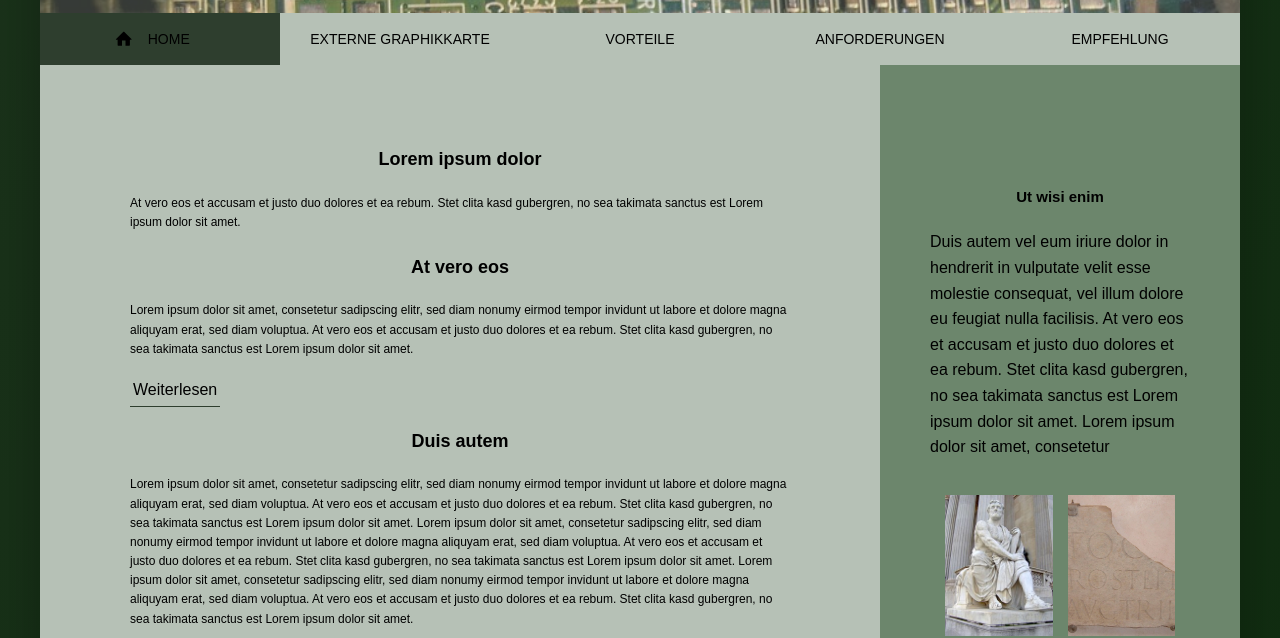
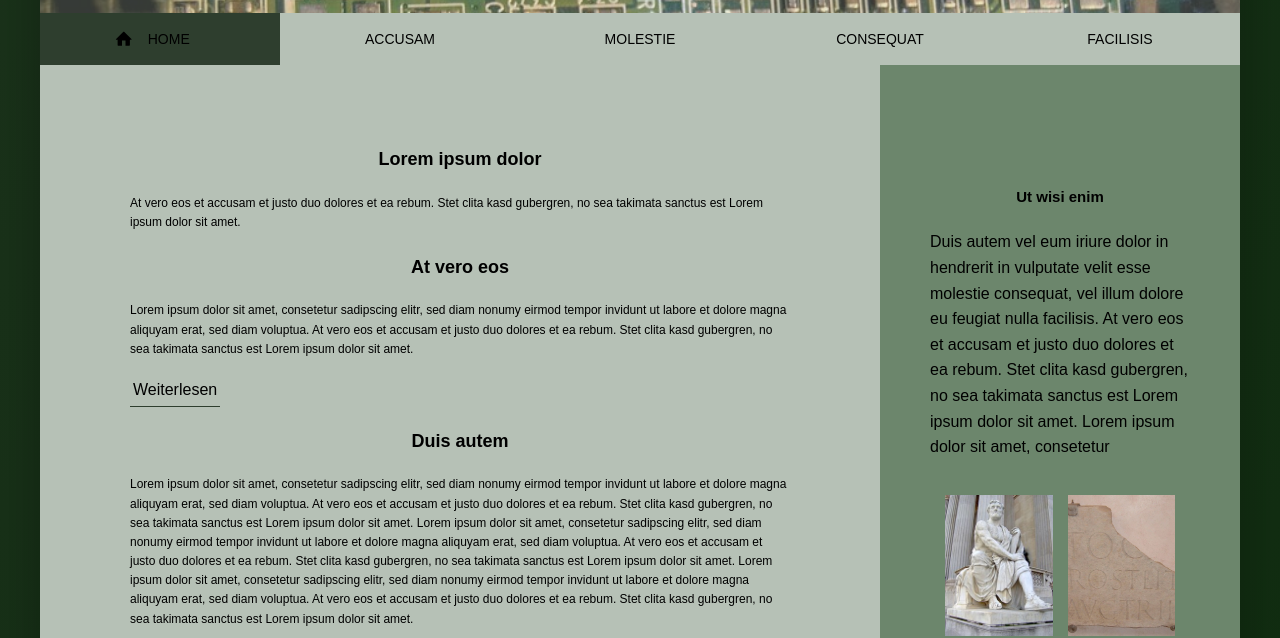
Before and after one commit to frederikschadt/demoseite, a website: page index.html in a window 1280 px wide. Shown: the part 197-835 px from the top of the page. Drawn offline with Linux system fonts and the light colour scheme.

Commit message:
update html-file

```diff
--- a/index.html
+++ b/index.html
@@ -24,10 +24,10 @@
                           <use xlink:href="img/sprite.svg#icon-home"></use>
                       </svg>
                       <a class="navigation__link" href="test3.html">Home</a></li>
-                    <li class="navigation__item"><a class="navigation__link" href="externegraphik.html">externe Graphikkarte</a></li>
-                    <li class="navigation__item"><a class="navigation__link" href="vorteile.html">Vorteile</a></li>
-                    <li class="navigation__item"><a class="navigation__link" href="anforderungen.html">Anforderungen</a></li>
-                    <li class="navigation__item"><a class="navigation__link" href="empfehlung.html">Empfehlung</a></li>
+                    <li class="navigation__item"><a class="navigation__link" href="accusam.html">Accusam</a></li>
+                    <li class="navigation__item"><a class="navigation__link" href="molestie.html">Molestie</a></li>
+                    <li class="navigation__item"><a class="navigation__link" href="consequat.html">Consequat</a></li>
+                    <li class="navigation__item"><a class="navigation__link" href="facilisis.html">Facilisis</a></li>
                 </ul>
             </nav>
 
```
